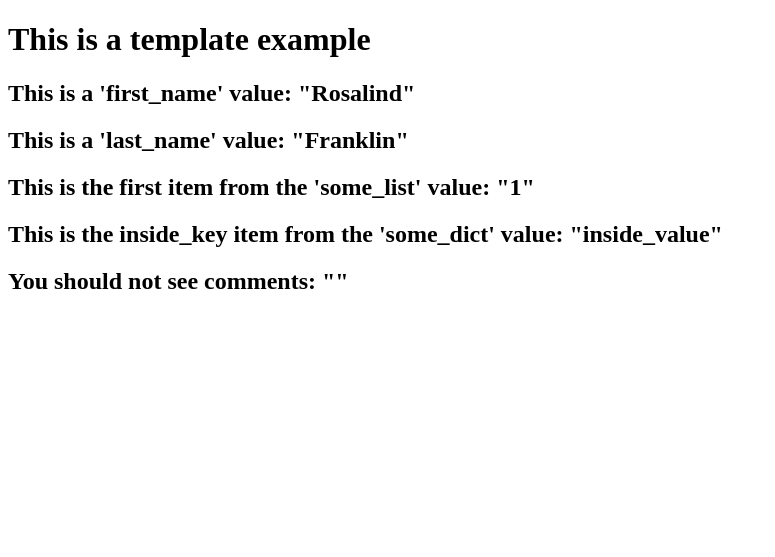
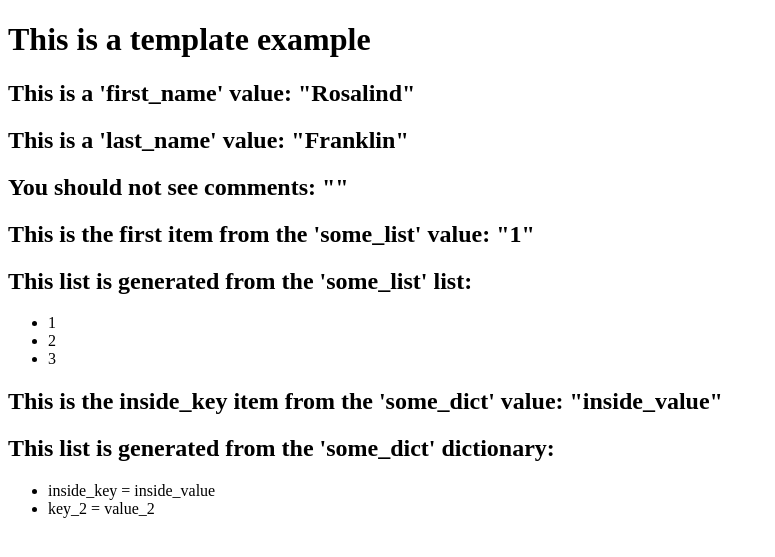
Before and after one commit to alex-d-bondarev/learn-django, a Django app: page /app_example/template/ in a window 1280 px wide. Shown: the top 557 px of the page, without its empty margins (0-775 px from the left). Run offline with Django 5.2, Linux system fonts and the light colour scheme.

Commit message:
Add jinja for loop

```diff
--- a/learn_dj/app_example/templates/app_example/template_example.html
+++ b/learn_dj/app_example/templates/app_example/template_example.html
@@ -9,9 +9,23 @@
 <h1>This is a template example</h1>
 <h2>This is a 'first_name' value: "{{first_name}}"</h2>
 <h2>This is a 'last_name' value: "{{last_name}}"</h2>
+<h2>You should not see comments: "{# comment #}"</h2>
+
 <h2>This is the first item from the 'some_list' value: "{{some_list.0}}"</h2>
+<h2>This list is generated from the 'some_list' list:</h2>
+<ul>
+    {% for number in some_list %}
+    <li>{{number}}</li>
+    {% endfor %}
+</ul>
+
 <h2>This is the inside_key item from the 'some_dict' value: "{{some_dict.inside_key}}"</h2>
-<h2>You should not see comments: "{# comment #}"</h2>
+<h2>This list is generated from the 'some_dict' dictionary:</h2>
+<ul>
+    {% for key, value in some_dict.items %}
+    <li>{{key}} = {{value}}</li>
+    {% endfor %}
+</ul>
 </body>
 
 </html>
--- a/learn_dj/app_example/views.py
+++ b/learn_dj/app_example/views.py
@@ -48,7 +48,10 @@ def template_example(request):
         'first_name': 'Rosalind',
         'last_name': 'Franklin',
         'some_list': [1, 2, 3],
-        'some_dict': {'inside_key': 'inside_value'},
+        'some_dict': {
+            'inside_key': 'inside_value',
+            'key_2': 'value_2',
+        },
     }
 
     return render(
```
